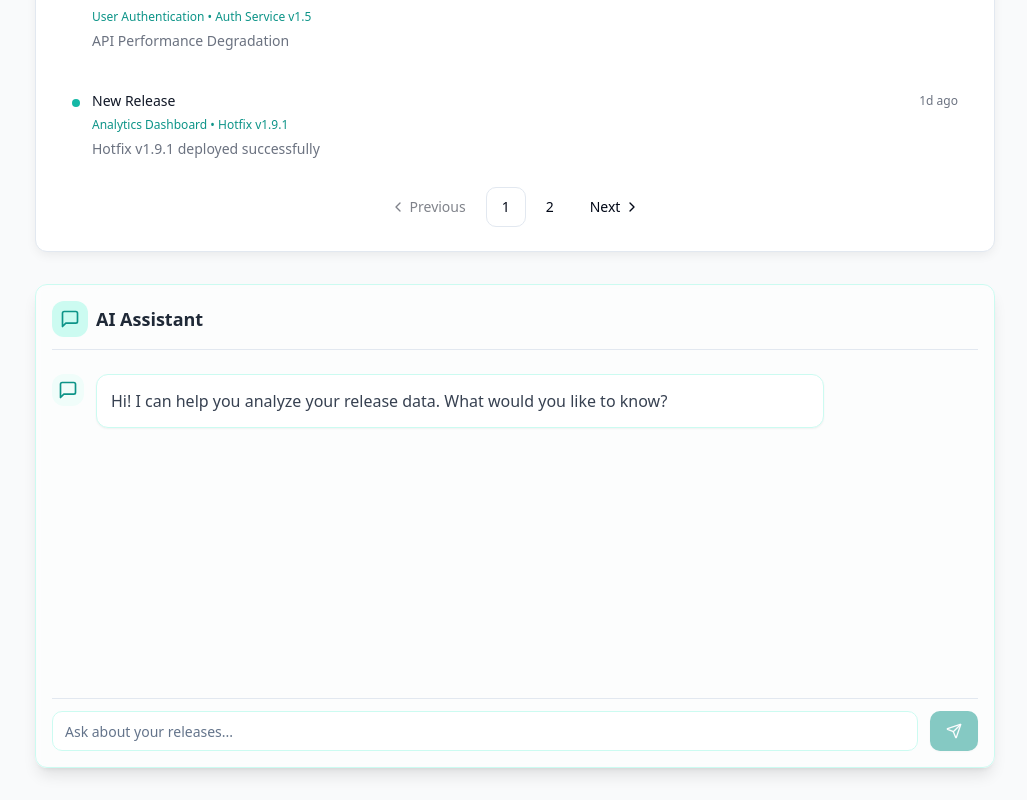
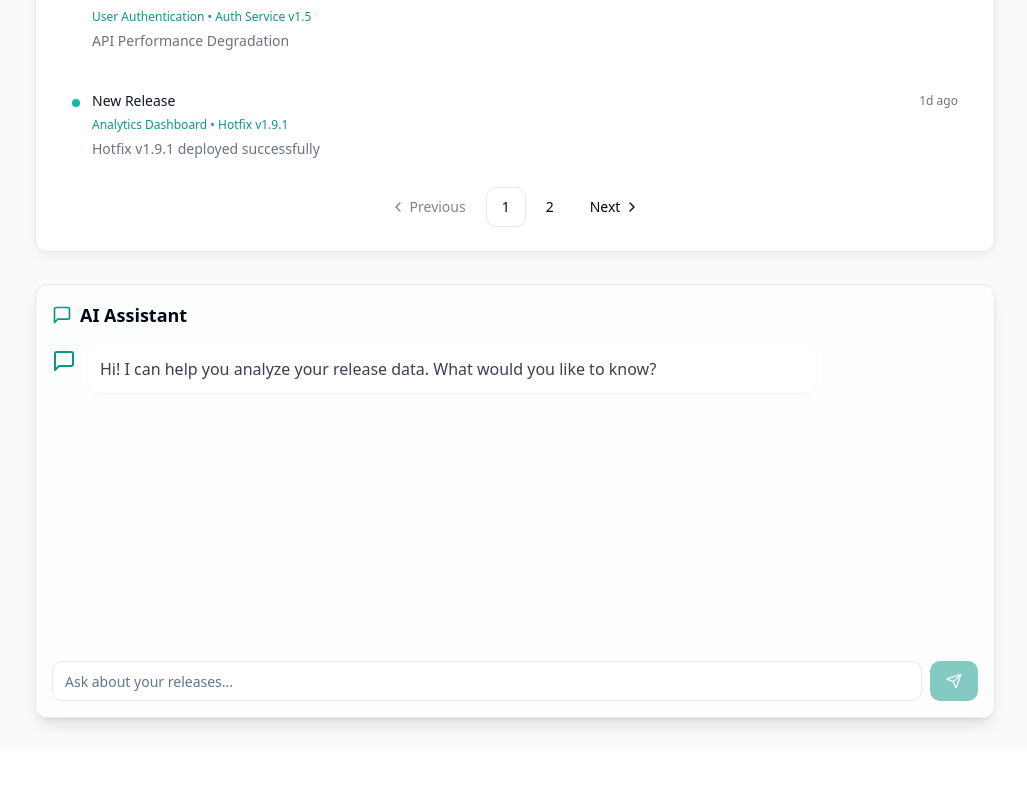
Before and after one commit to jczapovics/esw-releases, a React (Vite) app: page / in a window 1280 px wide. Shown: the part 1528-2328 px from the top of the page, without its empty margins (253-1280 px from the left). After the commit the page ends 2278 px from the top, so only its background shows below. Built offline with nearby package versions, Linux system fonts and the light colour scheme.

Commit message:
Reverted to edit edt-5c575c32-814c-4ac7-b93d-a6cd24bfdf87: "Improve Chatbot UI
Refactor chatbot UI to improve layout and user experience, aligning AI messages to the left and user messages to the right.  Uses best practices for UI design."

```diff
--- a/src/components/ChatbotPanel.tsx
+++ b/src/components/ChatbotPanel.tsx
@@ -37,66 +37,59 @@ export function ChatbotPanel() {
   };
 
   return (
-    <Card className="mt-8 p-4 shadow-lg bg-white/50 backdrop-blur-sm border-brand-100">
-      <div className="flex items-center gap-2 mb-6 pb-3 border-b">
-        <div className="bg-brand-100 p-2 rounded-lg">
+    <Card className="mt-8 p-4 shadow-lg bg-white/50 backdrop-blur-sm">
+      <div className="flex items-center gap-2 mb-4">
         <MessageSquare className="h-5 w-5 text-brand-600" />
-        </div>
-        <h2 className="text-lg font-semibold text-gray-800">AI Assistant</h2>
+        <h2 className="text-lg font-semibold">AI Assistant</h2>
       </div>
 
-      <ScrollArea className="h-[300px] pr-4 mb-6">
-        <div className="space-y-6">
+      <ScrollArea className="h-[300px] pr-4 mb-4">
+        <div className="space-y-4">
           {messages.map((message, index) => (
             <div
               key={index}
               className={`flex ${
                 message.role === "assistant" ? "justify-start" : "justify-end"
-              } gap-3 animate-fadeIn`}
+              } gap-3`}
             >
               {message.role === "assistant" && (
-                <div className="bg-brand-50 p-1.5 rounded-lg h-fit">
-                  <MessageSquare className="w-5 h-5 text-brand-600 shrink-0" />
-                </div>
+                <MessageSquare className="w-6 h-6 mt-1 text-brand-600 shrink-0" />
               )}
-              <div className={`flex-1 max-w-[80%] ${
+              <div className={`flex-1 max-w-[80%] space-y-2 ${
                 message.role === "user" ? "ml-auto" : ""
               }`}>
-                <div className={`rounded-xl p-3.5 shadow-sm ${
+                <div className={`rounded-lg p-3 shadow-sm ${
                   message.role === "assistant"
-                    ? "bg-white text-gray-700 border border-brand-100"
-                    : "bg-gradient-to-br from-brand-600 to-brand-700 text-white"
+                    ? "bg-white text-gray-700"
+                    : "bg-brand-600 text-white ml-auto"
                 }`}>
                   {message.content}
                 </div>
               </div>
               {message.role === "user" && (
-                <div className="bg-gray-100 p-1.5 rounded-lg h-fit">
-                  <User className="w-5 h-5 text-gray-600 shrink-0" />
-                </div>
+                <User className="w-6 h-6 mt-1 text-gray-600 shrink-0" />
               )}
             </div>
           ))}
         </div>
       </ScrollArea>
 
-      <div className="pt-3 border-t">
-        <form onSubmit={handleSubmit} className="flex gap-3">
+      <form onSubmit={handleSubmit} className="flex gap-2">
         <Input
           value={input}
           onChange={(e) => setInput(e.target.value)}
           placeholder="Ask about your releases..."
-            className="flex-1 bg-white/80 border-brand-100 focus-visible:ring-brand-200"
+          className="flex-1"
+          disabled={isLoading}
         />
         <Button
           type="submit"
           disabled={isLoading || !input.trim()}
-            className="bg-brand-600 hover:bg-brand-700 shadow-sm"
+          className="bg-brand-600 hover:bg-brand-700"
         >
           <Send className="h-4 w-4" />
         </Button>
       </form>
-      </div>
     </Card>
   );
 }
```
Lines whose indentation alone changed are shown as unchanged.
